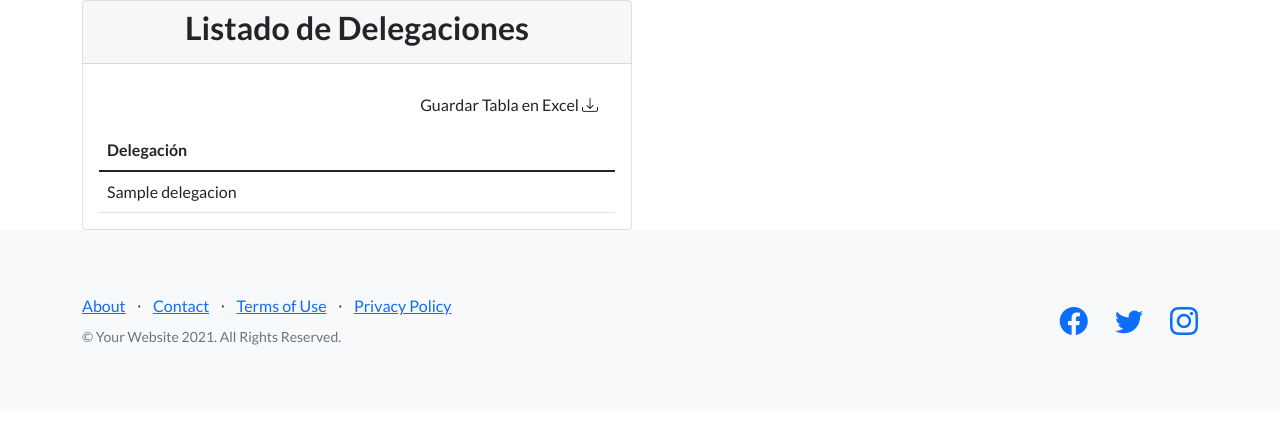
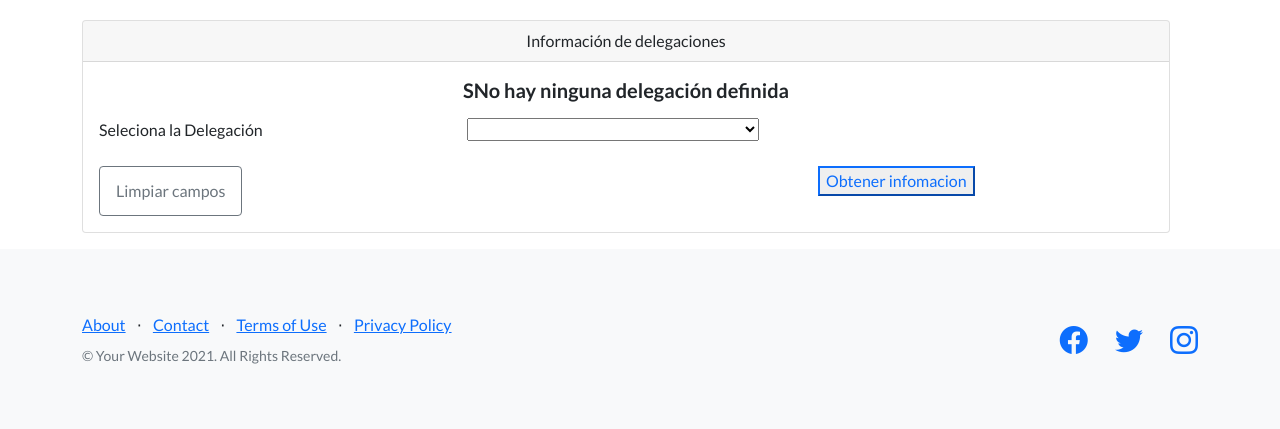
Before and after one commit to luissian/AIC_Espana, a Django app: page /listadoDelegaciones in a window 1280 px wide. Shown: the part 56-485 px from the top of the page. Run offline with Django 3.2, Linux system fonts and the light colour scheme; tables that the repository leaves empty hold one stand-in row (values such as "Sample post"); some libraries are stand-ins or nearby versions.

Commit message:
Added Delegacion information form

```diff
--- a/aicespana/models.py
+++ b/aicespana/models.py
@@ -71,6 +71,9 @@
     def __str__(self):
         return '%s' %(self.nombreDelegacion)
 
+    def get_delegation_id(self):
+        return '%s' %(self.pk)
+
     def get_delegacion_name(self):
         return '%s' %(self.nombreDelegacion)
 
@@ -83,6 +86,9 @@
 
     def __str__ (self):
         return '%s' %(self.nombreDiocesis)
+
+    def get_diocesis_id(self):
+        return '%s' %(self.pk)
 
     def get_delegacion_name (self):
         if delegacionDependiente :
--- a/aicespana/templates/aicespana/listadoDelegaciones.html
+++ b/aicespana/templates/aicespana/listadoDelegaciones.html
@@ -2,26 +2,28 @@
 {% load static %}
 {% block content %}
 <script type="text/javascript" src="{% static 'aicespana/js/aicespana.js' %}"></script>
-{% if  delegaciones %}
+{% if  delegacion_data %}
 
 	<div class="container-md">
-		<div class="row g-3"">
-			<div class="col-md-6">
+		<div class="row g-3 style="margin-top: 30px;">
+			<div class="col-md-10">
 				<div class="card">
-					<div class="card-header"><h2 style="text-align:center">Listado de Delegaciones</h2> </div>
+					<div class="card-header"><h2 style="text-align:center">Información de la Delegación {{delegacion_data.name}}</h2> </div>
 					<div class="card-body">
-						<button onclick="exportTableToExcel('runsFound')" class="btn float-end">Guardar Tabla en Excel <i class="bi bi-download"></i></button>
+						<button onclick="exportTableToExcel('delegacion')" class="btn float-end">Guardar Tabla en Excel <i class="bi bi-download"></i></button>
 						<div class="table-wrapper">
-			                <table id="runsFound" class="table table-hover mb-0">
+			                <table id="delegacion" class="table table-hover mb-0">
 			                    <thead>
 			                        <tr>
-										<th>Delegación</th>
+										<th>Cargo</th>
+										<th>Persona asignada</th>
 									</tr>
 								</thead>
 								<tbody>
-									{% for delegacion in delegaciones %}
+									{% for field, value in delegacion_data.cargos %}
 										<tr>
-											<td>{{delegacion}}</td>
+											<td>{{field}}</td>
+											<td>{{value}}</td>
 										</tr>
 									{% endfor %}
 								</tbody>
@@ -35,14 +37,35 @@
 
 {% else %}
 	<div class="container sm-8">
-		<div class="card border-danger mb-3" style="max-width: 68rem;">
-			<div class="card-header" style="text-align:center">Listado delegaciones</div>
-			<div class="card-body">
-			   <h5 class="card-title" style="text-align:center">No hay ninguna delegación definida</h5>
-			   <p class="card-text">.</p>
-			</div>
+		<div class=""row" style="margin-top: 20px;">
+			<div class="card  mb-3" style="max-width: 68rem;">
+				<div class="card-header" style="text-align:center">Información de delegaciones</div>
+				<div class="card-body">
+				   <h5 class="card-title" style="text-align:center">SNo hay ninguna delegación definida</h5>
+				   <p class="card-text"></p>
+				   <form class="row g-3" method="post" enctype="multipart/form-data" name="informacionDelegacion" id="informacionDelegacion" >
+					   {% csrf_token %}
+					   <input type="hidden" name="action" value="informacionDelegacion"/>
 
-		</div> <!-- end card  -->
+						<br>
+						<div class="col-md-10">
+						    <label  class="control-label col-md-5" for="grupo">Seleciona la Delegación</label>
+							<select name="delegacion" id="delegacion" class="col-md-4" required>
+								<option value=""></option>
+								{% for id, del  in delegaciones %}
+								    <option value="{{id}}">{{del}}</option>
+								{% endfor %}
+							</select>
+							<br><br>
+							<div class="col-md-12">
+								<input type="reset" class="btn btn-outline-secondary" value="Limpiar campos">
+								<button type="submit" class="btn-outline-primary float-end ">Obtener infomacion</button>
+							</div>
+						</div>
+					</form>
+				</div>
+			</div> <!-- end card  -->
+		</div>
 	</div> <!-- end container -->
 
 {% endif %}
--- a/aicespana/views.py
+++ b/aicespana/views.py
@@ -63,7 +63,6 @@
         personal_available_settings['user_id'] = personal_objs[0].get_personal_id()
         return render(request, 'aicespana/cargosVoluntarios.html', {'personal_available_settings':personal_available_settings})
     if request.method == 'POST' and request.POST['action'] == 'asignarCargos':
-        import pdb; pdb.set_trace()
         user_obj = get_user_obj_from_id(request.POST['user_id'])
         data = {}
         data['cargo'] = request.POST['cargo']
@@ -78,14 +77,15 @@
     return render(request, 'aicespana/cargosVoluntarios.html')
 
 def listado_delegaciones(request):
+    delegaciones = []
     if Delegacion.objects.all().exists():
-        delegaciones = []
         delegacion_objs = Delegacion.objects.all().order_by('nombreDelegacion')
         for delegacion_obj in delegacion_objs:
-            delegaciones.append(delegacion_obj.get_delegacion_name())
-
-        return render(request,'aicespana/listadoDelegaciones.html', {'delegaciones': delegaciones})
-    return render(request,'aicespana/listadoDelegaciones.html')
+            delegaciones.append([delegacion_obj.get_delegation_id(), delegacion_obj.get_delegacion_name()])
+    if request.method == 'POST' and request.POST['action'] == 'informacionDelegacion':
+        delegacion_data = get_delegation_data(request.POST['delegacion'])
+        return render(request,'aicespana/listadoDelegaciones.html', {'delegacion_data':delegacion_data})
+    return render(request,'aicespana/listadoDelegaciones.html', {'delegaciones': delegaciones})
 
 #@login_required
 def nuevo_voluntario(request):
```
Also changed, not shown: aicespana/utils/generic_functions.py (+27 -1 lines).
